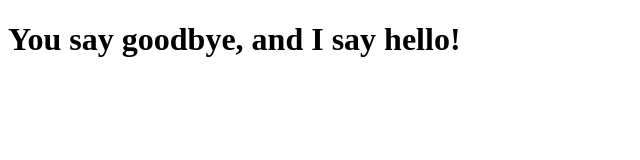
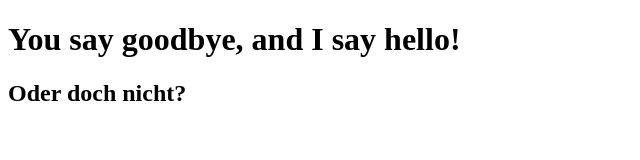
Before and after one commit to pseudoraddei/coursera-frontend, a plain HTML site: page site/index.html in a window 1280 px wide. Shown: the whole page, without its empty margins (0-640 px from the left). Drawn offline with Linux system fonts and the light colour scheme.

Commit message:
some changes

```diff
--- a/site/index.html
+++ b/site/index.html
@@ -5,6 +5,6 @@
 </head>
 <body>
 	<h1>You say goodbye, and I say hello!</h1>
-
+	<h2>Oder doch nicht?</h2>
 </body>
 </html>
```
